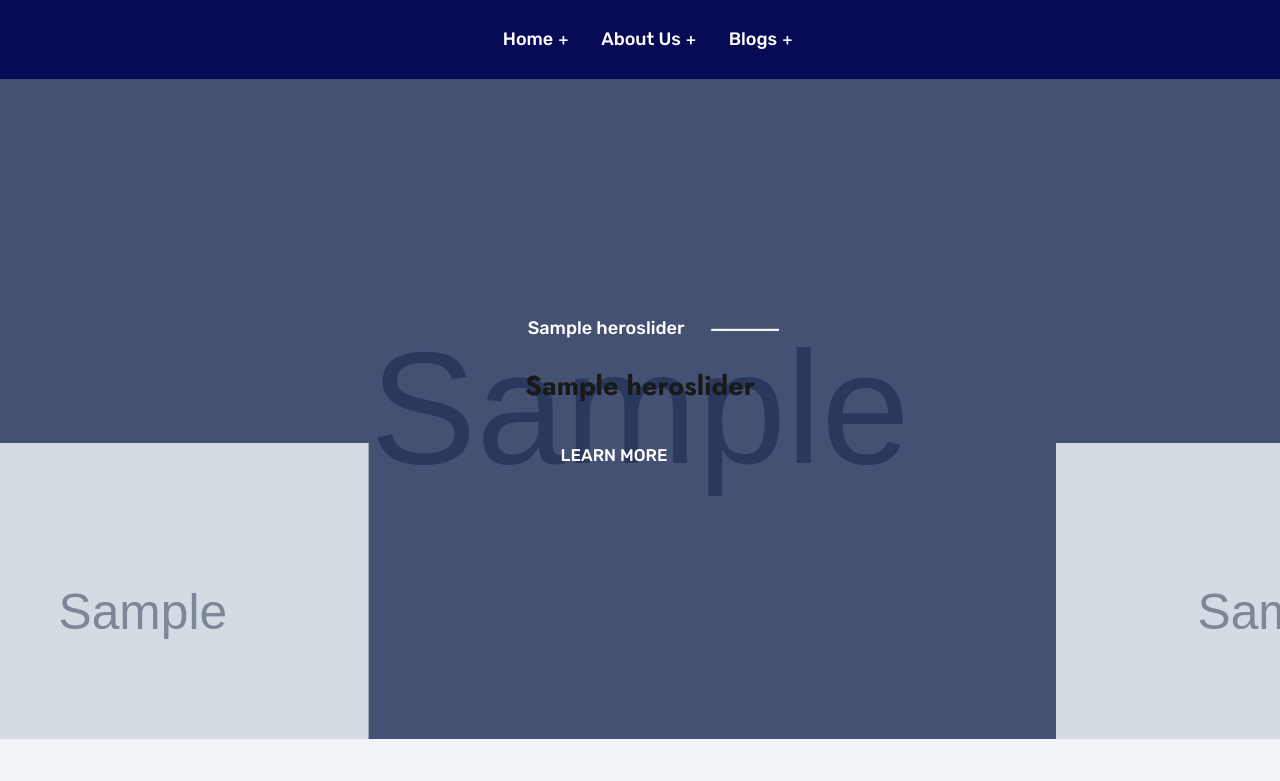
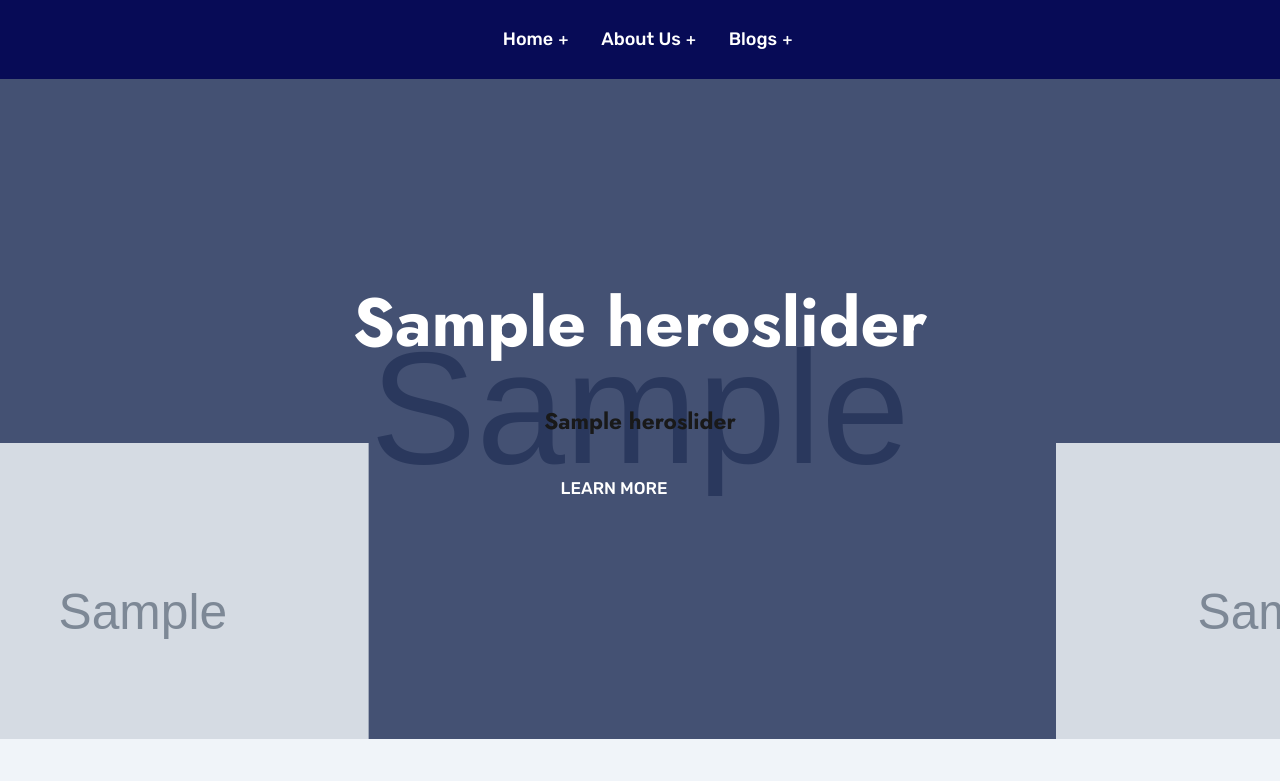
Before and after one commit to tawhidii/www.samsikt.no, a Django app: page / in a window 1280 px wide. Shown: the part 130-911 px from the top of the page. Run offline with Django 3.2, Linux system fonts and the light colour scheme; tables that the repository leaves empty hold one stand-in row (values such as "Sample post"); grey boxes marked "Sample" are stand-in pictures; some web fonts are replaced.

Commit message:
:white_check_mark: Home app, home html tag changed

```diff
--- a/home/templates/home/home.html
+++ b/home/templates/home/home.html
@@ -8,8 +8,8 @@
                         <div class="row">
                             <div class="col-lg-12">
                                 <div class="slider-content text-center">
-                                    <h3 class="sub-title">{{ hero_slider.sub_title }}</h3>
-                                    <h4 class="animated">{{ hero_slider.main_title }}</h4>
+                                    <h2 class="animated">{{ hero_slider.sub_title }}</h2>
+                                    <h5 class="animated">{{ hero_slider.main_title }}</h5>
                                     <a href="{% url 'about-us' %}" class="grap-btn to_top animated"> LEARN MORE<i class="nss-long-arrow-alt-right2"></i></a>
                                 </div>
                             </div>
```
